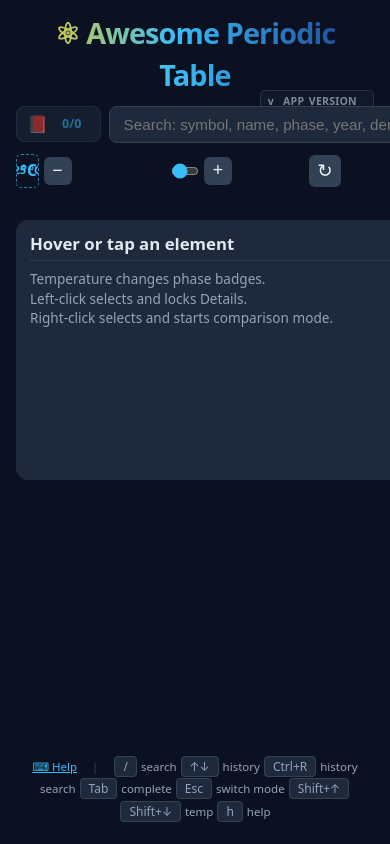
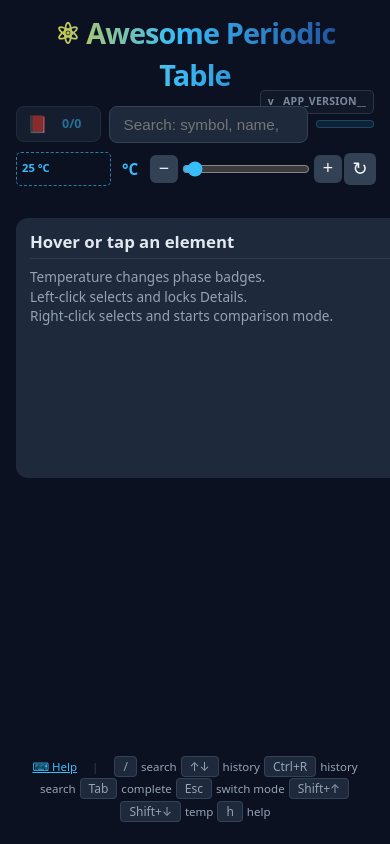
Before and after one commit to bert2020-dev/awesome-periodic-table, a website: page src/index.html in a window 390 px wide. Drawn offline with Linux system fonts and the light colour scheme.

Commit message:
ui: replace conflicting toolbar overrides with stable two-column layout

```diff
--- a/src/css/app.css
+++ b/src/css/app.css
@@ -1300,3 +1300,99 @@ code {
   .temp-box { grid-template-columns:auto minmax(100px,132px) 28px minmax(100px,1fr) 28px 32px; gap:5px; }
   .temp-box .temp-setting, .temp-box #tempValue, .temp-box #tempEdit { width:100%; min-width:0; max-width:none; }
 }
+
+/* Final stable toolbar layout: two columns, no overlapping temperature controls. */
+.controls {
+  display:grid;
+  grid-template-columns:minmax(0, 1.45fr) minmax(0, 1fr);
+  gap:16px;
+  width:100%;
+  max-width:1500px;
+  margin:0 auto 12px;
+  align-items:center;
+}
+.search-wrap { grid-column:1; min-width:0; width:100%; }
+.search-wrap .search-field { flex:1 1 auto; min-width:0; width:100%; }
+.search-wrap input[type=search] { width:100%; min-width:0; flex:1 1 auto; }
+.temp-box {
+  grid-column:2;
+  display:grid;
+  grid-template-columns:154px 28px minmax(90px,1fr) 28px 32px;
+  gap:6px;
+  width:100%;
+  min-width:0;
+  max-width:none;
+  height:36px;
+  align-items:center;
+}
+.temp-box .temp-setting {
+  position:relative;
+  display:block;
+  width:154px;
+  min-width:154px;
+  max-width:154px;
+  height:34px;
+  flex:none;
+}
+.temp-box #tempValue {
+  position:absolute;
+  left:0;
+  right:37px;
+  top:0;
+  bottom:0;
+  width:auto;
+  min-width:0;
+  max-width:none;
+  inset-block:0;
+  display:flex;
+  align-items:center;
+  justify-content:flex-start;
+  padding:3px 5px;
+  z-index:1;
+}
+.temp-box #tempUnit {
+  position:absolute;
+  right:0;
+  top:4px;
+  width:34px;
+  min-width:34px;
+  height:26px;
+  padding:2px 3px;
+  z-index:4;
+  pointer-events:auto;
+}
+.temp-box #tempEdit {
+  position:absolute;
+  left:0;
+  right:37px;
+  top:1px;
+  bottom:1px;
+  width:auto;
+  min-width:0;
+  max-width:none;
+  height:32px;
+  padding:4px 5px;
+  z-index:2;
+}
+.temp-box .edit-actions {
+  position:absolute;
+  right:37px;
+  top:4px;
+  display:flex;
+  gap:3px;
+  z-index:3;
+}
+.temp-box input[type=range] { width:100%; min-width:0; flex:1 1 auto; }
+.temp-box .reset-btn { margin:0; }
+@media (max-width: 900px) {
+  .controls { grid-template-columns:minmax(0,1fr); gap:8px; }
+  .search-wrap,.temp-box { grid-column:1; }
+  .temp-box { grid-template-columns:154px 28px minmax(80px,1fr) 28px 32px; }
+}
+@media (max-width: 520px) {
+  .temp-box { grid-template-columns:130px 28px minmax(70px,1fr) 26px 30px; gap:4px; }
+  .temp-box .temp-setting { width:130px; min-width:130px; max-width:130px; }
+  .temp-box #tempValue,.temp-box #tempEdit { right:35px; }
+  .temp-box #tempUnit { width:32px; min-width:32px; }
+  .temp-box .edit-actions { right:35px; }
+}
```
